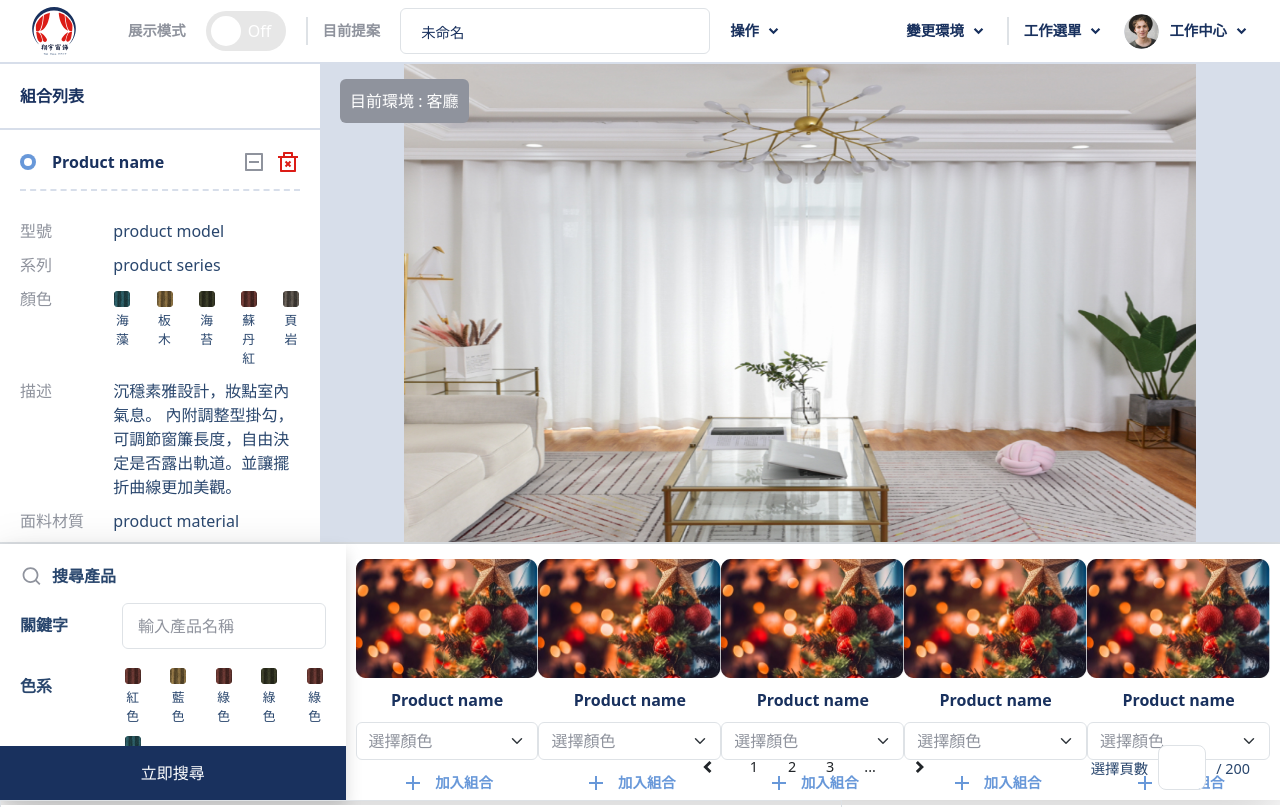
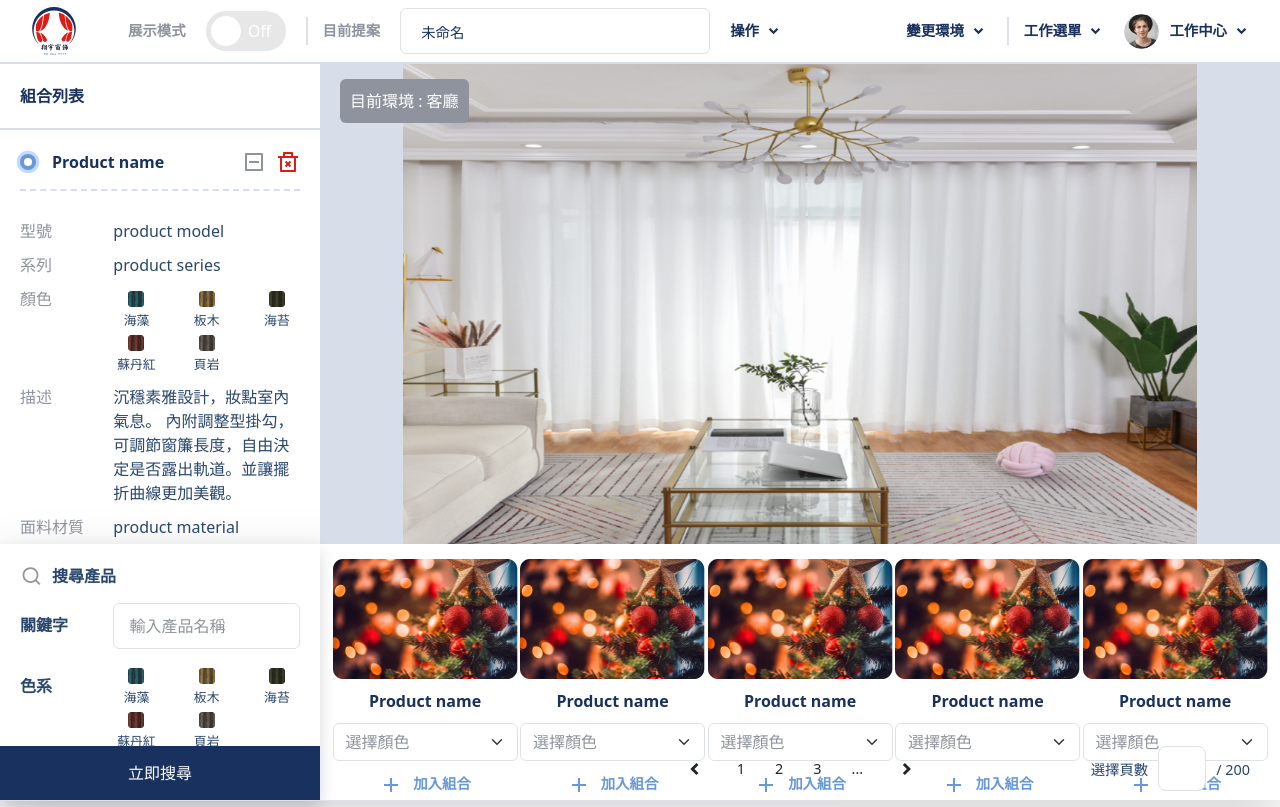
Before and after one commit to Haohan11/curtain-frontend, a Next.js app: page / in a window 1280 px wide. Built offline with nearby package versions, Linux system fonts and the light colour scheme.

Commit message:
add colorRadios component

```diff
--- a/components/exportTamplate.js
+++ b/components/exportTamplate.js
@@ -29,7 +29,7 @@ const ExportTemplate = ({ data: { env, product } }) => {
                 "border border-3 border-checkboxblue rounded-2"
               }`}
             >
-              <ColorRadio />
+              <ColorRadio src={color.image_url} />
             </div>
           ))}
         </div>
--- a/components/input/colorRadio.js
+++ b/components/input/colorRadio.js
@@ -15,11 +15,11 @@ const ColorRadio = forwardRef(function ColorRadio(
           name={name}
           value={id}
           onClick={onClick}
-          className={`m-0 rounded-1`}
+          className={`m-0 rounded-1 color-input`}
         />
         <Image alt="color radio image" fill sizes="1em" src={src || `/color_check/${id % 2 === 0 && "red" || id % 3 === 0 && "green" || id % 5 === 0 && "blue" || "brown"}.jpg`} />
       </FormCheck>
-      <div className="d-block fs-6-xs">{label}</div>
+      <div className="d-block fs-6-xs text-break">{label}</div>
     </FormLabel>
   );
 });
--- /dev/null
+++ b/components/input/colorRadios.js
@@ -0,0 +1,64 @@
+import { Row, Col } from "react-bootstrap";
+import ColorRadio from "@/components/input/colorRadio";
+
+const mockColorsData = [
+  {
+    name: "海藻",
+    image_url: "/color_check/blue.jpg",
+    id: 0,
+  },
+  {
+    name: "板木",
+    image_url: "/color_check/brown.jpg",
+    id: 1,
+  },
+  {
+    name: "海苔",
+    image_url: "/color_check/green.jpg",
+    id: 2,
+  },
+  {
+    name: "蘇丹紅",
+    image_url: "/color_check/red.jpg",
+    id: 3,
+  },
+  {
+    name: "頁岩",
+    image_url: "/color_check/grey.jpg",
+    id: 4,
+  },
+//   {
+//     name: "Royal Blue",
+//     image_url: "/color_check/blue.jpg",
+//     id: 5,
+//   },
+//   {
+//     name: "Velvet Red",
+//     image_url: "/color_check/red.jpg",
+//     id: 6,
+//   },
+//   {
+//     name: "Ebony Black",
+//     image_url: "/color_check/green.jpg",
+//     id: 7,
+//   },
+//   {
+//     name: "Champagne Gold",
+//     image_url: "/color_check/brown.jpg",
+//     id: 8,
+//   },
+];
+
+const ColorRadios = ({ colors = mockColorsData }) => {
+  return (
+    <Row className="row-cols-3">
+      {colors.map(({ id, name, image_url }, index) => (
+        <Col className="text-center" key={id || index}>
+          <ColorRadio id={id} name={"color"} label={name} src={image_url} />
+        </Col>
+      ))}
+    </Row>
+  );
+};
+
+export default ColorRadios;
--- a/components/productCard.js
+++ b/components/productCard.js
@@ -10,7 +10,7 @@ import {
   useAccordionButton,
 } from "react-bootstrap";
 
-import ColorRadio from "@/components/input/colorRadio";
+import ColorRadios from "./input/colorRadios";
 import CompDiv from "@/components/Div";
 import Stars from "@/components/staticStars";
 
@@ -105,18 +105,7 @@ const ProductCard = ({
               <Span>顏色</Span>
             </Col>
             <Col>
-              <Row className="row-cols-5">
-                {colors?.map(({ id, name, image_url }) => (
-                  <Col key={id}>
-                    <ColorRadio
-                      id={id}
-                      name={"color"}
-                      label={name}
-                      src={image_url}
-                    />
-                  </Col>
-                ))}
-              </Row>
+              <ColorRadios colors={colors}/>
             </Col>
           </InfoRow>
           <InfoRow>
--- a/components/searchPannel.js
+++ b/components/searchPannel.js
@@ -6,19 +6,15 @@ import {
   FormSelect,
 } from "react-bootstrap";
 
-import ColorRadio from "@/components/input/colorRadio";
+import ColorRadios from "./input/colorRadios";
 import Stars from "@/components/input/starsRating";
 import Search from "@/icon/search";
 
 import addClassName from "@/tool/addClassName";
 
-const Input = addClassName(FormControl, "text-textgrey text-indent-2 py-2");
 const Select = addClassName(FormSelect, "text-textgrey");
 const Row = addClassName(BSRow, "mb-3 g-0");
-const TitleCol = addClassName(
-  Col,
-  "col-sm-4 fw-bold py-2"
-);
+const TitleCol = addClassName(Col, "col-sm-4 fw-bold py-2");
 
 const SearchPannel = () => {
   return (
@@ -36,7 +32,10 @@ const SearchPannel = () => {
             <span>關鍵字</span>
           </TitleCol>
           <Col>
-            <FormControl className="text-textgrey text-indent-2 uni-height" placeholder="輸入產品名稱" />
+            <FormControl
+              className="text-textgrey text-indent-2 uni-height"
+              placeholder="輸入產品名稱"
+            />
           </Col>
         </Row>
         <Row>
@@ -44,17 +43,7 @@ const SearchPannel = () => {
             <span>色系</span>
           </TitleCol>
           <Col>
-            <div className="row row-cols-5 gy-1">
-              {["紅色", "藍色", "綠色", "綠色", "綠色", "綠色"].map((item, index) => (
-                <Col key={index}>
-                  <ColorRadio
-                    id={index}
-                    name="color"
-                    label={item}
-                  />
-                </Col>
-              ))}
-            </div>
+            <ColorRadios />
           </Col>
         </Row>
         <Row>
@@ -62,17 +51,7 @@ const SearchPannel = () => {
             <span>風格</span>
           </TitleCol>
           <Col>
-          <div className="row row-cols-5 gy-1">
-              {["紅色", "藍色", "綠色", "綠色", "綠色", "綠色"].map((item, index) => (
-                <Col key={index}>
-                  <ColorRadio
-                    id={index}
-                    name="color"
-                    label={item}
-                  />
-                </Col>
-              ))}
-            </div>
+            <ColorRadios />
           </Col>
         </Row>
         <Row>
@@ -91,7 +70,10 @@ const SearchPannel = () => {
             <span>遮光度</span>
           </TitleCol>
           <Col>
-              <Stars name={"block"} className="ps-2 uni-height border rounded-2" />
+            <Stars
+              name={"block"}
+              className="ps-2 uni-height border rounded-2"
+            />
           </Col>
         </Row>
         <Row>
@@ -99,7 +81,7 @@ const SearchPannel = () => {
             <span>吸音效果</span>
           </TitleCol>
           <Col>
-              <Stars name={"mute"} className="ps-2 uni-height border rounded-2" />
+            <Stars name={"mute"} className="ps-2 uni-height border rounded-2" />
           </Col>
         </Row>
       </Form>
--- a/pages/index.js
+++ b/pages/index.js
@@ -54,7 +54,7 @@ export default function Home({ envData }) {
         data={navData}
       />
       <Row
-        className="border-bottom border-2 m-0"
+        className="m-0"
         style={{ height: "var(--main-section-height)" }}
       >
         <Col sm={3} className="p-0 h-100 overflow-y-auto scroll">
@@ -84,7 +84,7 @@ export default function Home({ envData }) {
             "calc(100vh - var(--nav-height) - var(--main-section-height))",
         }}
       >
-        <Col sm={"auto"} xxl={3} className="h-100">
+        <Col sm={3} className="h-100">
           <SearchPannel />
         </Col>
         <Col>
--- a/styles/globals.scss
+++ b/styles/globals.scss
@@ -74,13 +74,17 @@
   border-radius: 0.15rem;
 }
 
+.form-check-input:focus {
+  box-shadow: 0 0 0 0.2rem rgba(13, 110, 253, 0.25);
+}
+
+.color-input:focus {
+  box-shadow: none;
+}
+
 .form-check-input:checked {
   background-color: var(--bs-checkboxblue);
   border: none;
-  // border-color: var(--bs-checkboxblue);
-}
-
-.form-check-input:focus {
   box-shadow: 0 0 0 0.2rem rgba(13, 110, 253, 0.25);
 }
 
```
